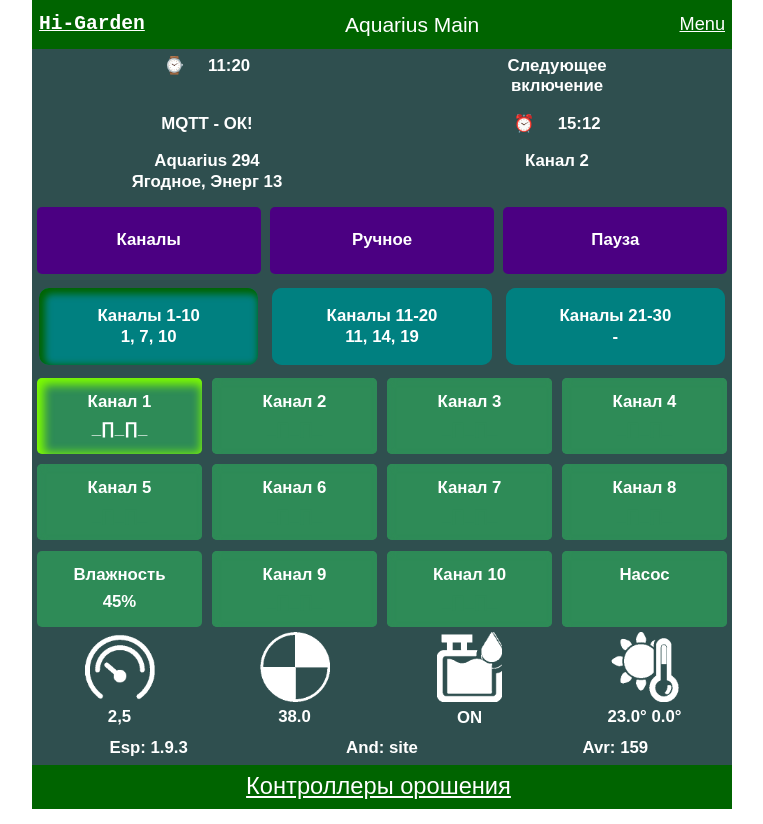
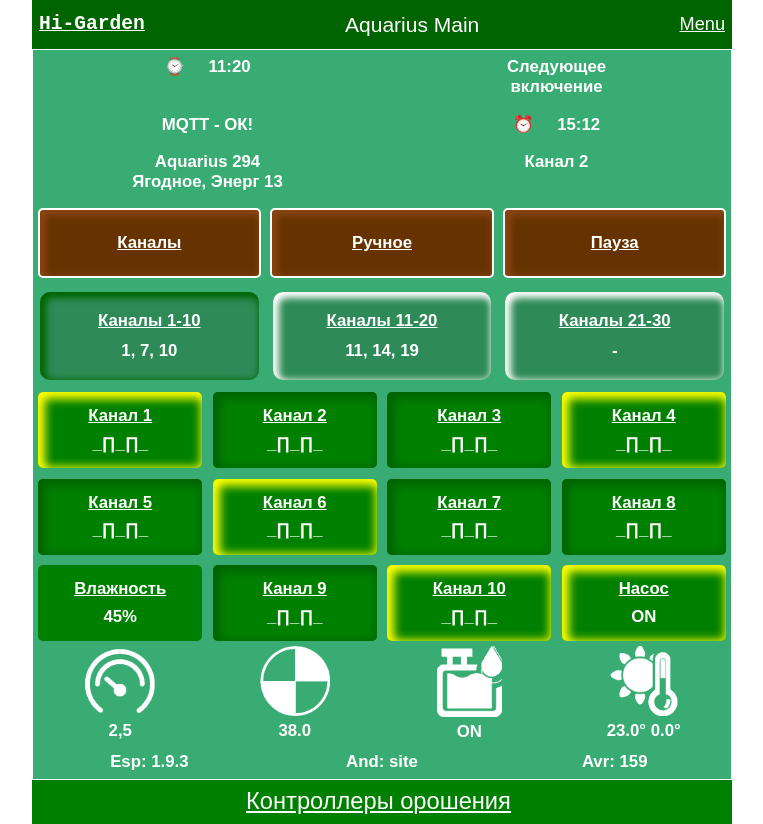
Before and after one commit to ivanpost/Aquarius, a Django app: template mysite/main/templates/main/controller.html in a window 1280 px wide. Shown: the whole page, without its empty margins (258-1021 px from the left). Run offline with Django 4.2, Linux system fonts and the light colour scheme; the template is opened without the code that fills it: values that come from a table or form of the project are taken from there, others are empty; data comes from the database, SQL or seed files in the repository.

Commit message:
пробую возвращать изменения

```diff
--- a/mysite/static/css/style.css
+++ b/mysite/main/static/css/controller.css
@@ -103,7 +103,7 @@ body {
 
 .page__footer {
   height: 50px;
-  background-color: #006400;
+  background-color: green;
 }
 .page__footer .fcontent {
   font-size: 130%;
@@ -114,7 +114,7 @@ body {
 }
 
 .page__content {
-  background-color: #8FBC8F;
+  background-color: #18b5a4;
 }
 
 .mhead {
@@ -149,8 +149,9 @@ body {
 }
 
 .mbody {
+  border: 1px solid white;
   height: 100%;
-  background-color: #2F4F4F;
+  background-color: #39ac73;
 }
 .mbody .status {
   text-align: center;
@@ -177,7 +178,6 @@ body {
 
 .myxhref {
   color: white;
-  text-decoration: none;
 }
 .myxhref:hover {
   color: yellow;
@@ -192,7 +192,7 @@ body {
   border-radius: 5px;
   padding: 8% 3% 8% 3%;
   margin: 3%;
-  background-color: #2E8B57;
+  background-color: #008000;
 }
 
 .titlef {
@@ -204,7 +204,7 @@ body {
   border-radius: 10px;
   padding: 8% 3% 8% 3%;
   margin: 3%;
-  background-color: #008080;
+  background-color: #2E8B57;
 }
 
 .titleb {
@@ -213,10 +213,13 @@ body {
   font-weight: 700;
   line-height: 120%;
   white-space: nowrap;
+  border: 2px solid #fff;
   border-radius: 5px;
+  box-shadow: 0 0 5px #000;
   padding: 10% 0;
   margin: 2% 2% 3% 2%;
-  background-color: #4B0082;
+  background-color: #663300;
+  box-shadow: inset 3px 3px 7px 3px #884513;
 }
 
 .titlew {
@@ -226,16 +229,18 @@ body {
   line-height: 120%;
   white-space: nowrap;
   margin: 2% 2% 3% 2%;
-  background-color: #2F4F4F;
+  background-color: #39ac73;
 }
 
-.meandron {
-  color: white;
+.titlep {
+  flex-basis: 20%;
+}
+
+.meandr {
   margin-top: 5%;
 }
 
-.meandroff {
-  color: #2E8B57;
+.chnon {
   margin-top: 5%;
 }
 
@@ -245,22 +250,66 @@ body {
   margin-right: auto;
 }
 
-.folderon {
+.onled01 {
+  box-shadow: inset 3px 3px 7px 3px white;
+}
+
+.onled11 {
   box-shadow: inset 3px 3px 7px 3px #006400;
 }
 
-.folderoff {
-  box-shadow: inset 3px 3px 7px 3px #008080;
+.onled21 {
+  box-shadow: inset 3px 3px 7px 3px #006400;
 }
 
-.channelon {
-  box-shadow: inset 3px 3px 10px 4px #7CFC00;
+.onled1 {
+  box-shadow: inset 3px 3px 10px 4px yellow;
 }
 
-.channeloff {
-  box-shadow: inset 2px 2px 4px 3px #2E8B57;
+.onled2 {
+  box-shadow: inset 3px 3px 10px 4px #006400;
+}
+
+.onled3 {
+  box-shadow: inset 3px 3px 10px 4px #006400;
+}
+
+.onled4 {
+  box-shadow: inset 3px 3px 10px 4px yellow;
+}
+
+.onled5 {
+  box-shadow: inset 3px 3px 10px 4px #006400;
+}
+
+.onled6 {
+  box-shadow: inset 3px 3px 10px 4px yellow;
+}
+
+.onled7 {
+  box-shadow: inset 3px 3px 10px 4px #006400;
+}
+
+.onled7 {
+  box-shadow: inset 3px 3px 10px 4px #006400;
+}
+
+.onled8 {
+  box-shadow: inset 3px 3px 10px 4px #006400;
+}
+
+.onled9 {
+  box-shadow: inset 3px 3px 10px 4px #006400;
+}
+
+.onled10 {
+  box-shadow: inset 3px 3px 10px 4px yellow;
+}
+
+.onledp {
+  box-shadow: inset 3px 3px 10px 4px yellow;
 }
 
 .titlem {
   opacity: 0;
-}/*# sourceMappingURL=style.css.map */
+}/*# sourceMappingURL=controller.css.map */
--- a/mysite/main/templates/main/controller.html
+++ b/mysite/main/templates/main/controller.html
@@ -1,3 +1,4 @@
+
 
 <!DOCTYPE html>
 <html lang="ru">
@@ -7,49 +8,13 @@
 	<meta name="viewport" content="width=device-width, initial-scale=1.0 maximum-scale=1.0, user-scalable=0">
 	<meta name="format-detection" content="telephone=no">
 	<title>Aquarius</title>
-	<!--<link rel="stylesheet" href="css/style.css">-->
 	{% load static %}
-	<link rel="stylesheet" href="{% static 'css/style.css' %}">
+	<link rel="stylesheet" href="{% static 'css/controller.css' %}">
 </head>
 <body>
 <script type="text/javascript">
 		var channels_state_json = "{{ channels_state_json }}";
 		var channels_state = JSON.parse(channels_state_json);
-
-		function set_channels(page)
-		{
-			for (var i = 0; i <= 2; i++)
-			{
-				if (i == page)
-				{
-					document.getElementById("chns_selector_" + i.toString()).className = "titlef folderon"
-				}
-				else
-				{
-					document.getElementById("chns_selector_" + i.toString()).className = "titlef folderoff"
-				}
-			}
-			for (var i = 1; i <= 10; i++)
-			{
-				let channel_number = page * 10 + i;
-				document.getElementById('chn' + i.toString()).innerHTML = "Канал "  + channel_number.toString();
-
-				if (channel_number < channels_state.length)
-				{
-					var className = "titlev channeloff";
-					var classNameMeandr = "meandroff";
-
-					if (channels_state[channel_number - 1])
-					{
-						className = "titlev channelon";
-						classNameMeandr = "meandron";
-					}
-
-					document.getElementById('chn' + i.toString() + "_div").className = className;
-					document.getElementById('chn' + i.toString() + "_meandr").className = classNameMeandr;
-				}
-			}
-		}
 
 		function set_channels_status()
 		{
@@ -73,6 +38,39 @@
 				}
 
 				document.getElementById("chns_selector_" + i.toString() + "_status").innerHTML = active_channels_str;
+			}
+		}
+
+		function set_channels(page)
+		{
+			for (var i = 0; i <= 2; i++)
+			{
+				if (i == page)
+				{
+					document.getElementById("chns_selector_" + i.toString()).className = "titlef onled11"
+				}
+				else
+				{
+					document.getElementById("chns_selector_" + i.toString()).className = "titlef onled01"
+				}
+			}
+
+			for (var i = 1; i <= 10; i++)
+			{
+				let channel_number = page * 10 + i;
+				document.getElementById('chn' + i.toString()).innerHTML = "Канал "  + channel_number.toString();
+
+				if (channel_number < channels_state.length)
+				{
+					var className = "titlev onled2"
+
+					if (channels_state[channel_number - 1])
+					{
+						className = "titlev onled1"
+					}
+
+					document.getElementById('chn' + i.toString() + "_div").className = className;
+				}
 			}
 		}
 </script>
@@ -160,14 +158,14 @@
 
 						<div class="status__row">
 							<div class="status__column">
-								<div id="chns_selector_0" class="titlef folderon">
+								<div id="chns_selector_0" class="titlef onled11">
 									<a  onClick="javascript:set_channels(0);" role="button" href="#" class="myxhref">Каналы 1-10<br></a>
 									<div id="chns_selector_0_status" class="chnon">1, 7, 10</div>
 								</div>
 							</div>
 
 							<div class="status__column">
-								<div id="chns_selector_1" class="titlef folderoff">
+								<div id="chns_selector_1" class="titlef onled01">
 									<a onClick="javascript:set_channels(1);" role="button" href="#" class="myxhref">Каналы 11-20<br></a>
 									<div id="chns_selector_1_status" class="chnon">11, 14, 19</div>
 								</div>
@@ -175,7 +173,7 @@
 							</div>
 
 							<div class="status__column">
-								<div id="chns_selector_2" class="titlef folderoff">
+								<div id="chns_selector_2" class="titlef onled01">
 									<a onClick="javascript:set_channels(2);" role="button" href="#" class="myxhref">Каналы 21-30<br></a>
 									<div id="chns_selector_2_status" class="chnon">-</div>
 								</div>
@@ -188,31 +186,31 @@
 						<div class="status__row">
 
 							<div class="status__column">
-								<div id="chn1_div" class="titlev channelon">
+								<div id="chn1_div" class="titlev onled1">
 									<a id="chn1" target="_blank" href="https://hi-garden.ru" class="myxhref">Канал 1</a>
-									<div id="chn1_meandr" class="meandron">_∏_∏_</div>
+									<div class="meandr mea1">_∏_∏_</div>
 								</div>
 
 							</div>
 
 							<div class="status__column">
-								<div id="chn2_div" class="titlev channeloff">
+								<div id="chn2_div" class="titlev onled2">
 									<a id="chn2" target="_blank" href="https://hi-garden.ru" class="myxhref">Канал 2</a>
-									<div id="chn2_meandr" class="meandroff">_∏_∏_</div>
+									<div class="meandr mea2">_∏_∏_</div>
 								</div>
 							</div>
 
 							<div class="status__column">
-								<div id="chn3_div" class="titlev channeloff">
+								<div id="chn3_div" class="titlev onled3">
 									<a id="chn3" target="_blank" href="https://hi-garden.ru" class="myxhref">Канал 3</a>
-									<div id="chn3_meandr" class="meandroff">_∏_∏_</div>
+									<div class="meandr mea3">_∏_∏_</div>
 								</div>
 							</div>
 
 							<div class="status__column">
-								<div id="chn4_div" class="titlev channeloff">
+								<div id="chn4_div" class="titlev onled4">
 									<a id="chn4" target="_blank" href="https://hi-garden.ru" class="myxhref">Канал 4</a>
-									<div id="chn4_meandr" class="meandroff">_∏_∏_</div>
+									<div class="meandr mea4">_∏_∏_</div>
 								</div>
 							</div>
 
@@ -221,30 +219,30 @@
 						<div class="status__row">
 
 							<div class="status__column">
-								<div id="chn5_div" class="titlev channeloff">
+								<div id="chn5_div" class="titlev onled5">
 									<a id="chn5" target="_blank" href="https://hi-garden.ru" class="myxhref">Канал 5</a>
-									<div id="chn5_meandr" class="meandroff">_∏_∏_</div>
+									<div class="meandr mea5">_∏_∏_</div>
 								</div>
 							</div>
 
 							<div class="status__column">
-								<div id="chn6_div" class="titlev channeloff">
+								<div id="chn6_div" class="titlev onled6">
 									<a id="chn6" target="_blank" href="https://hi-garden.ru" class="myxhref">Канал 6</a>
-									<div id="chn6_meandr" class="meandroff">_∏_∏_</div>
+									<div class="meandr mea6">_∏_∏_</div>
 								</div>
 							</div>
 
 							<div class="status__column">
-								<div id="chn7_div" class="titlev channeloff">
+								<div id="chn7_div" class="titlev onled7">
 									<a id="chn7" target="_blank" href="https://hi-garden.ru" class="myxhref">Канал 7</a>
-									<div id="chn7_meandr" class="meandroff">_∏_∏_</div>
+									<div class="meandr mea7">_∏_∏_</div>
 								</div>
 							</div>
 
 							<div class="status__column">
-								<div id="chn8_div" class="titlev channeloff">
+								<div id="chn8_div" class="titlev onled8">
 									<a id="chn8" target="_blank" href="https://hi-garden.ru" class="myxhref">Канал 8</a>
-									<div id="chn8_meandr" class="meandroff">_∏_∏_</div>
+									<div class="meandr mea8">_∏_∏_</div>
 								</div>
 							</div>
 
@@ -255,29 +253,29 @@
 							<div class="status__column">
 								<div class="titlev onledw">
 									<a target="_blank" href="https://hi-garden.ru" class="myxhref">Влажность</a>
-									<div class="meandron">45%</div>
+									<div class="chnon">45%</div>
 								</div>
 
 							</div>
 
 							<div class="status__column">
-								<div id="chn9_div" class="titlev channeloff">
+								<div id="chn9_div" class="titlev onled9">
 									<a id="chn9" target="_blank" href="https://hi-garden.ru" class="myxhref">Канал 9</a>
-									<div id="chn9_meandr" class="meandroff">_∏_∏_</div>
+									<div class="meandr mea9">_∏_∏_</div>
 								</div>
 							</div>
 
 							<div class="status__column">
-								<div id="chn10_div" class="titlev channeloff">
+								<div id="chn10_div" class="titlev onled10">
 									<a id="chn10" target="_blank" href="https://hi-garden.ru" class="myxhref">Канал 10</a>
-									<div id="chn10_meandr" class="meandroff">_∏_∏_</div>
+									<div class="meandr mea10">_∏_∏_</div>
 								</div>
 							</div>
 
 							<div class="status__column">
-								<div class="titlev channeloff">
+								<div class="titlev onledp">
 									<a target="_blank" href="https://hi-garden.ru" class="myxhref">Насос</a>
-									<div class="meandroff">&nbsp;</div>
+									<div class="chnon">ON</div>
 								</div>
 
 							</div>
@@ -347,8 +345,8 @@
 			</div>
 	</div>
 		<script type="text/javascript">
+			set_channels_status();
 			set_channels(0);
-			set_channels_status();
 		</script>
 </body>
 </html>
--- a/mysite/main/views.py
+++ b/mysite/main/views.py
@@ -28,6 +28,7 @@ def index(request):
         saved_controllers = []
     else:
         saved_controllers = json.loads(saved_controllers)
+    print(saved_controllers)
     if request.method == "POST":
         values = request.POST.dict()
         if "user" in values.keys() and "password" in values.keys():
--- a/mysite/mysite/settings.py
+++ b/mysite/mysite/settings.py
@@ -24,6 +24,7 @@ BASE_DIR = Path(__file__).resolve().parent.parent
 SECRET_KEY = 'django-insecure-wk*0f1sf(+!)dsh9()8ao+fon#mx=t$k6bty-rq!#txyuna-_('
 
 # SECURITY WARNING: don't run with debug turned on in production!
+print(os.environ.get("DJANGO_DEBUG"))
 DEBUG = os.environ.get("DJANGO_DEBUG")
 
 ALLOWED_HOSTS = ["192.168.137.1", "hd.tlt.ru"]
@@ -40,7 +41,6 @@ INSTALLED_APPS = [
     'django.contrib.sessions',
     'django.contrib.messages',
     'django.contrib.staticfiles',
-    'background_task',
 ]
 
 MIDDLEWARE = [
```
Also changed, not shown: mysite/static/css/stylesheet.css (added, +59 -0 lines), 1 other file.
